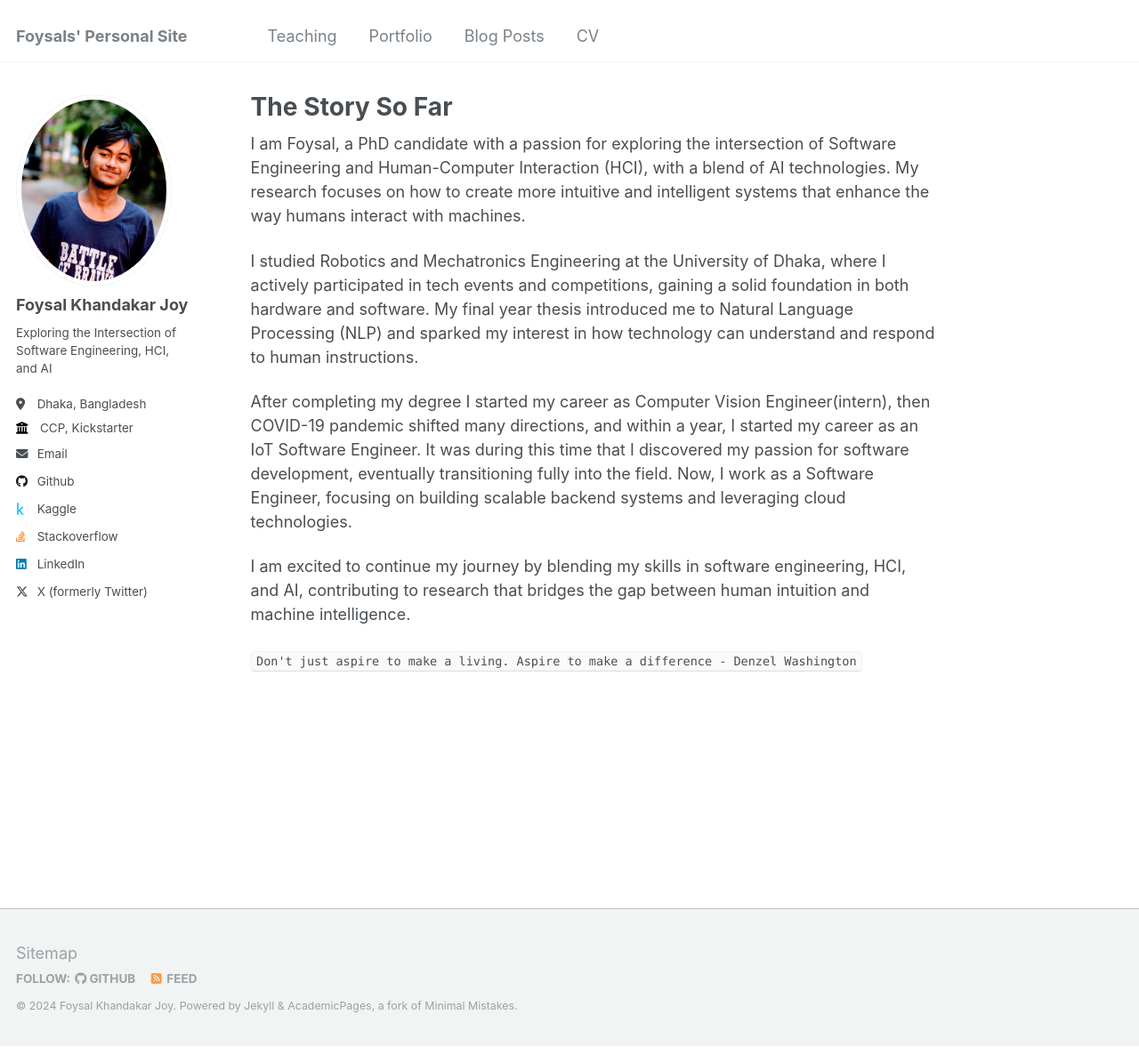
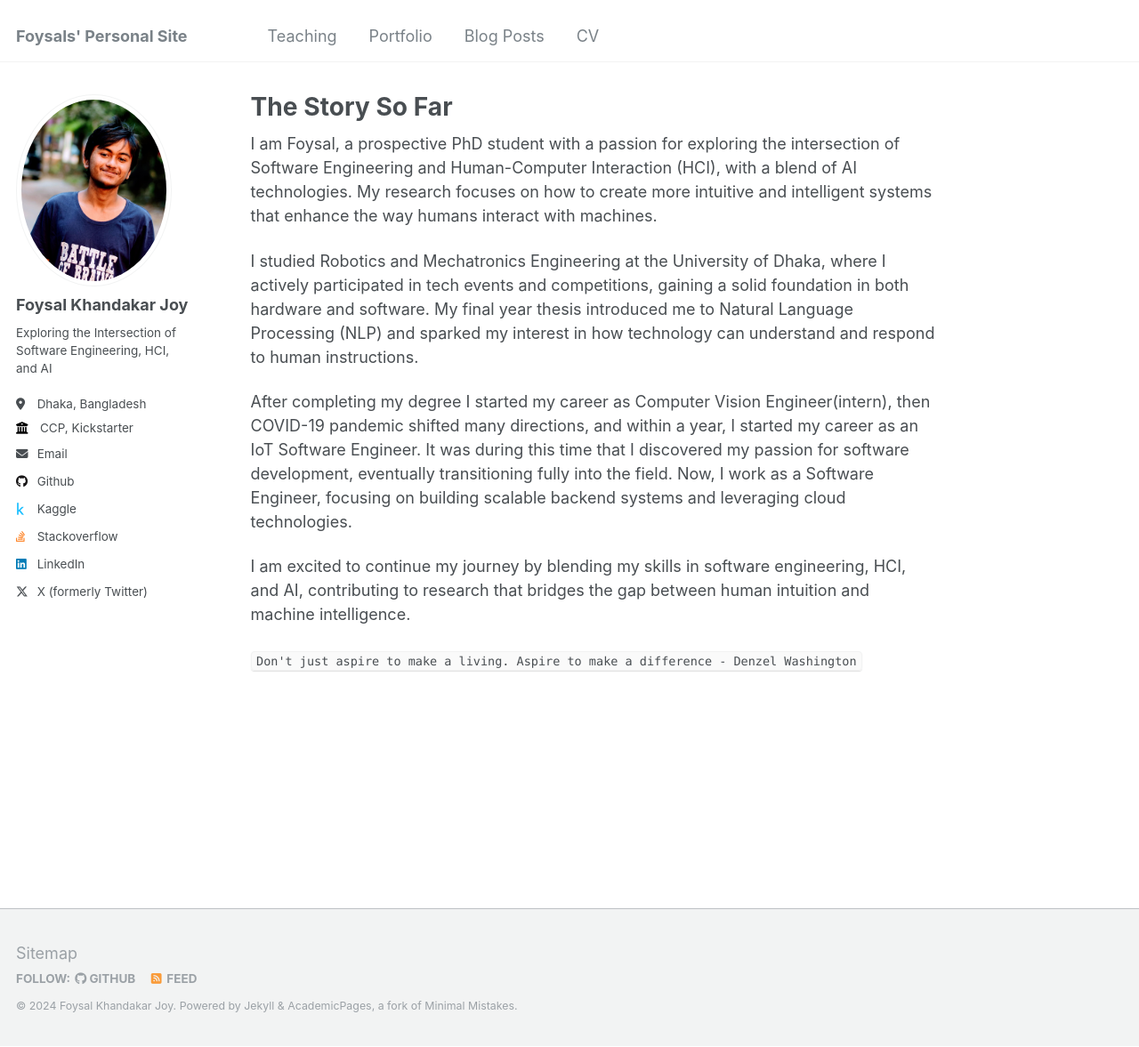
Before and after one commit to fkhjoy/fkhjoy.github.io, a Jekyll site: the page built from _pages/about.md, in a window 1280 px wide and 1177 px high. Shown: the whole window at 89% size. Built offline with Jekyll 4.4.1, drawn with Linux system fonts in a browser that asks for light colours.

Commit message:
chore(fix-typo): modified term

```diff
--- a/_pages/about.md
+++ b/_pages/about.md
@@ -7,7 +7,7 @@ redirect_from:
   - /about.html
 ---
 
-I am Foysal, a PhD candidate with a passion for exploring the intersection of Software Engineering and Human-Computer Interaction (HCI), with a blend of AI technologies. My research focuses on how to create more intuitive and intelligent systems that enhance the way humans interact with machines.
+I am Foysal, a prospective PhD student with a passion for exploring the intersection of Software Engineering and Human-Computer Interaction (HCI), with a blend of AI technologies. My research focuses on how to create more intuitive and intelligent systems that enhance the way humans interact with machines.
 
 I studied Robotics and Mechatronics Engineering at the University of Dhaka, where I actively participated in tech events and competitions, gaining a solid foundation in both hardware and software. My final year thesis introduced me to Natural Language Processing (NLP) and sparked my interest in how technology can understand and respond to human instructions.
 
```
